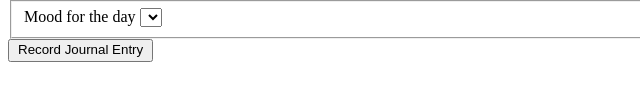
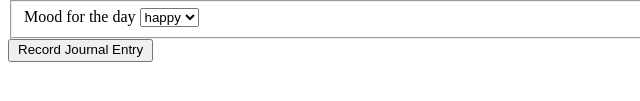
Before and after one commit to kristen-howton/Daily-Journal, a plain HTML site: page index.html in a window 1280 px wide. Shown: the part 341-442 px from the top of the page, 0-640 px from the left. Drawn offline with Linux system fonts and the light colour scheme; files that its build step writes are made by us from their sources.

Commit message:
added dropdown to mood of the day in index.html

```diff
--- a/index.html
+++ b/index.html
@@ -26,7 +26,11 @@
 
         <fieldset>
             <label for="moodForTheDay">Mood for the day</label>
-            <select name="Mood for the day" id=""></select>
+            <select name="Mood for the day" id="">
+                <option value="happy">happy</option>
+                <option value="fine">fine</option>
+                <option value="sad">sad</option>
+            </select>
         </fieldset>
             <button>
                 <option value="recordJournalEntry">Record Journal Entry</option>
```
